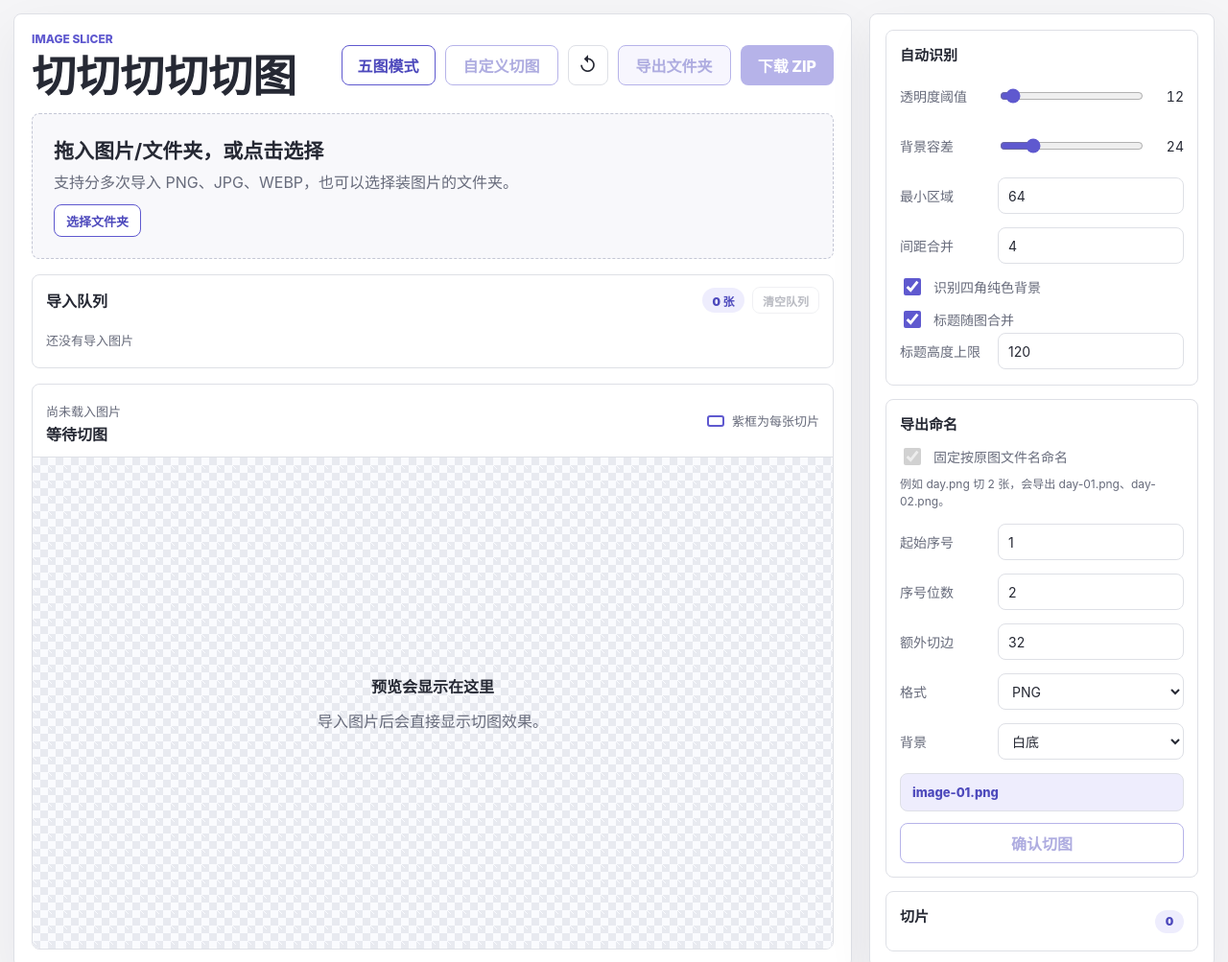
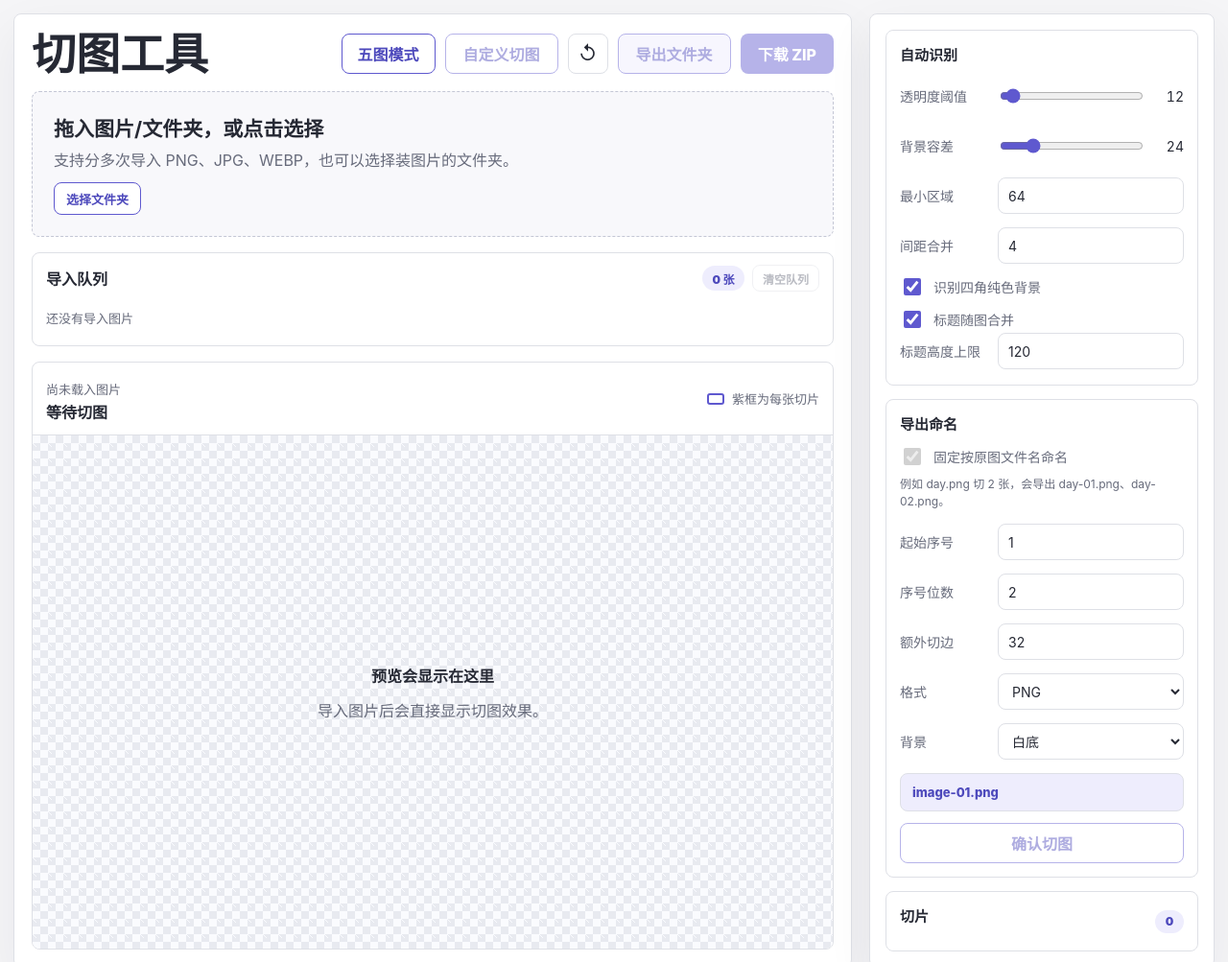
Before and after one commit to polarisway-wulin/qie-qie-qie-qie-qie-tu, a plain HTML site: page index.html in a window 1280 px wide. Shown: the top 1003 px of the page at 96% size. Drawn offline with Linux system fonts and the light colour scheme.

Commit message:
Rename slicer homepage heading

```diff
--- a/index.html
+++ b/index.html
@@ -3,7 +3,7 @@
   <head>
     <meta charset="UTF-8" />
     <meta name="viewport" content="width=device-width, initial-scale=1.0" />
-    <title>切切切切切图</title>
+    <title>切图工具</title>
     <link rel="icon" type="image/svg+xml" href="./favicon.svg?v=5" />
     <link rel="stylesheet" href="./styles.css?v=20261123-2" />
     <script src="./slice-content.js?v=20261123-1" defer></script>
@@ -14,8 +14,7 @@
       <section class="workspace">
         <header class="topbar">
           <div class="drop-copy">
-            <p class="eyebrow">Image Slicer</p>
-            <h1>切切切切切图</h1>
+            <h1>切图工具</h1>
           </div>
           <div class="topbar-actions">
             <a class="mode-button" href="./five-slicer/index.html">五图模式</a>
```
